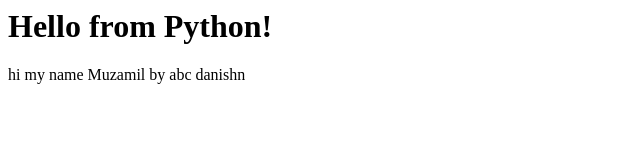
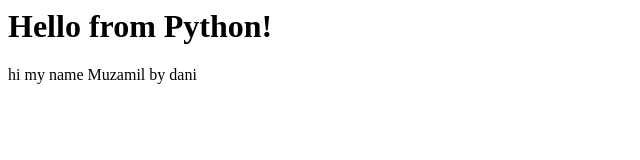
Before and after one commit to muzamilakram443/Muzamilakram, a plain HTML site: page index.html in a window 1280 px wide. Shown: the full height of the page, 0-640 px from the left. Drawn offline with Linux system fonts and the light colour scheme.

Commit message:
Conflict

```diff
--- a/index.html
+++ b/index.html
@@ -3,7 +3,7 @@
   <head><title>My Page</title></head>
   <body>
     <h1>Hello from Python!</h1>
-    <p>hi my name Muzamil by abc danishn
+    <p>hi my name Muzamil by dani </p>
 
     </p>
   </body>
```
